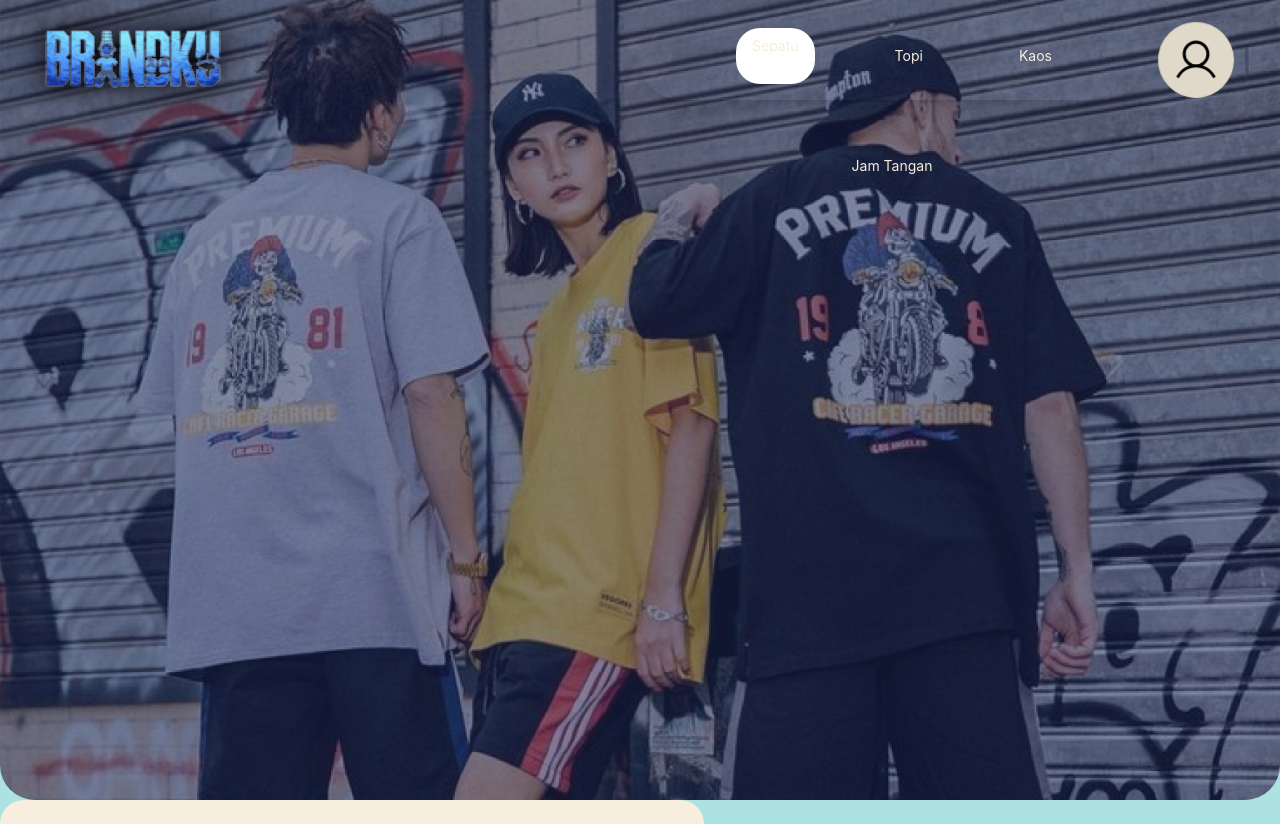
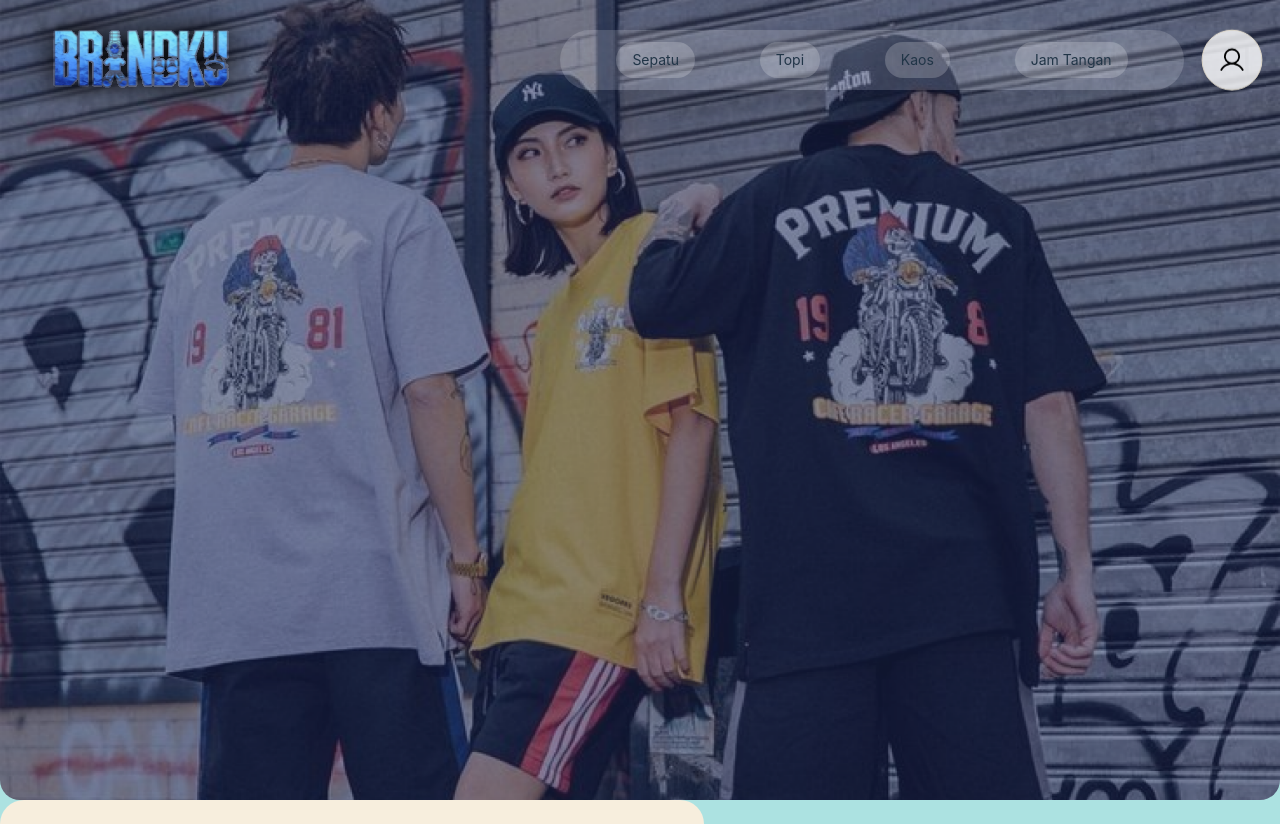
Before and after one commit to Isaaja/Project_3Dwebsite, a React (Vite) app: page / in a window 1280 px wide. Shown: the top 824 px of the page. Built offline with nearby package versions, Linux system fonts and the light colour scheme.

Commit message:
update navbar

```diff
--- a/src/components/Hero.jsx
+++ b/src/components/Hero.jsx
@@ -1,7 +1,7 @@
 const Hero = () => {
   return (
     <>
-      <div className="bg-cover bg-center bg-no-repeat w-full bg-hero-images h-screen rounded-b-[35px]">
+      <div className="bg-cover bg-center bg-no-repeat w-full bg-hero-images h-screen rounded-b-[20px]">
       </div>
     </>
   );
--- a/src/components/Navbar.jsx
+++ b/src/components/Navbar.jsx
@@ -2,19 +2,20 @@ import { User } from "@phosphor-icons/react";
 
 const Navbar = () => {
   return (
-    <>
-      <div className="navbar absolute top-0 left-0 h-[15%]">
-        <div className="navbar-start">
-          <img src={"/assets/logo/Logo.svg"} width={250} />
-          <div className="dropdown ">
-            <div
+    <div className="navbar absolute top-0 left-0 w-full h-[15%] px-4">
+      <div className="navbar-start flex items-center">
+        <img src="/assets/logo/Logo.svg" alt="Logo" width={250} />
+
+        {/* Dropdown Menu for Mobile */}
+        <div className="dropdown lg:hidden ml-4">
+          <button
             tabIndex={0}
-              role="button"
-              className="btn btn-ghost lg:hidden "
+            className="btn btn-ghost"
+            aria-label="Open menu"
           >
             <svg
               xmlns="http://www.w3.org/2000/svg"
-                className="h-5 w-5"
+              className="h-6 w-6"
               fill="none"
               viewBox="0 0 24 24"
               stroke="currentColor"
@@ -26,48 +27,34 @@ const Navbar = () => {
                 d="M4 6h16M4 12h8m-8 6h16"
               />
             </svg>
-            </div>
+          </button>
+
           <ul
             tabIndex={0}
-              className="menu menu-sm dropdown-content bg-base-100 rounded-box z-[1] mt-3 w-52 p-2 shadow"
+            className="menu menu-sm dropdown-content bg-base-100 rounded-box mt-3 w-52 p-2 shadow z-10"
           >
-              <li>
-                <a>Sepatu</a>
-              </li>
-              <li>
-                <a>Topi</a>
-              </li>
-              <li>
-                <a>Kaos</a>
-              </li>
-              <li>
-                <a>Jam Tangan</a>
-              </li>
+            <li><a href="#">Sepatu</a></li>
+            <li><a href="#">Topi</a></li>
+            <li><a href="#">Kaos</a></li>
+            <li><a href="#">Jam Tangan</a></li>
           </ul>
         </div>
-          <a className="btn btn-ghost text-xl"></a>
       </div>
-        <div className="navbar-end hidden lg:flex gap-3 *:*:*:text-base-100">
-          <ul className="menu menu-horizontal px-1 bg-[#D9D9D9] bg-transparent shadow-xl rounded-full h-20 justify-center items-center w-full gap-16 ">
-            <li>
-              <a className="hover:text-red-500 bg-[#FFFFFF] rounded-3xl ml-5 h-14">Sepatu</a>
-            </li>
-            <li>
-              <a className="hover:text-red-500">Topi</a>
-            </li>
-            <li>
-              <a className="hover:text-red-500">Kaos</a>
-            </li>
-            <li>
-              <a className="hover:text-red-500">Jam Tangan</a>
-            </li>
+
+      {/* Desktop Navigation Menu */}
+      <div className="navbar-end hidden lg:flex items-center gap-4 w-full ">
+        <ul className="menu menu-horizontal bg-white/15 shadow-2xl rounded-full py-3 px-6 flex justify-around items-center w-3/4">
+          <li><a href="#" className="hover:text-black rounded-full bg-white/20 ">Sepatu</a></li>
+          <li><a href="#" className="hover:text-black rounded-full bg-white/20">Topi</a></li>
+          <li><a href="#" className="hover:text-black rounded-full bg-white/20">Kaos</a></li>
+          <li><a href="#" className="hover:text-black rounded-full bg-white/20">Jam Tangan</a></li>
         </ul>
-          <a className="btn rounded-full w-20 h-20 px-3 mr-9">
-            <User color="black" size={50} />
-          </a>
+
+        <button className="btn bg-white/80 rounded-full w-16 h-16 flex justify-center items-center shadow-md">
+          <User color="black" size={32} />
+        </button>
       </div>
     </div>
-    </>
   );
 };
 
```
Lines whose indentation alone changed are shown as unchanged.
